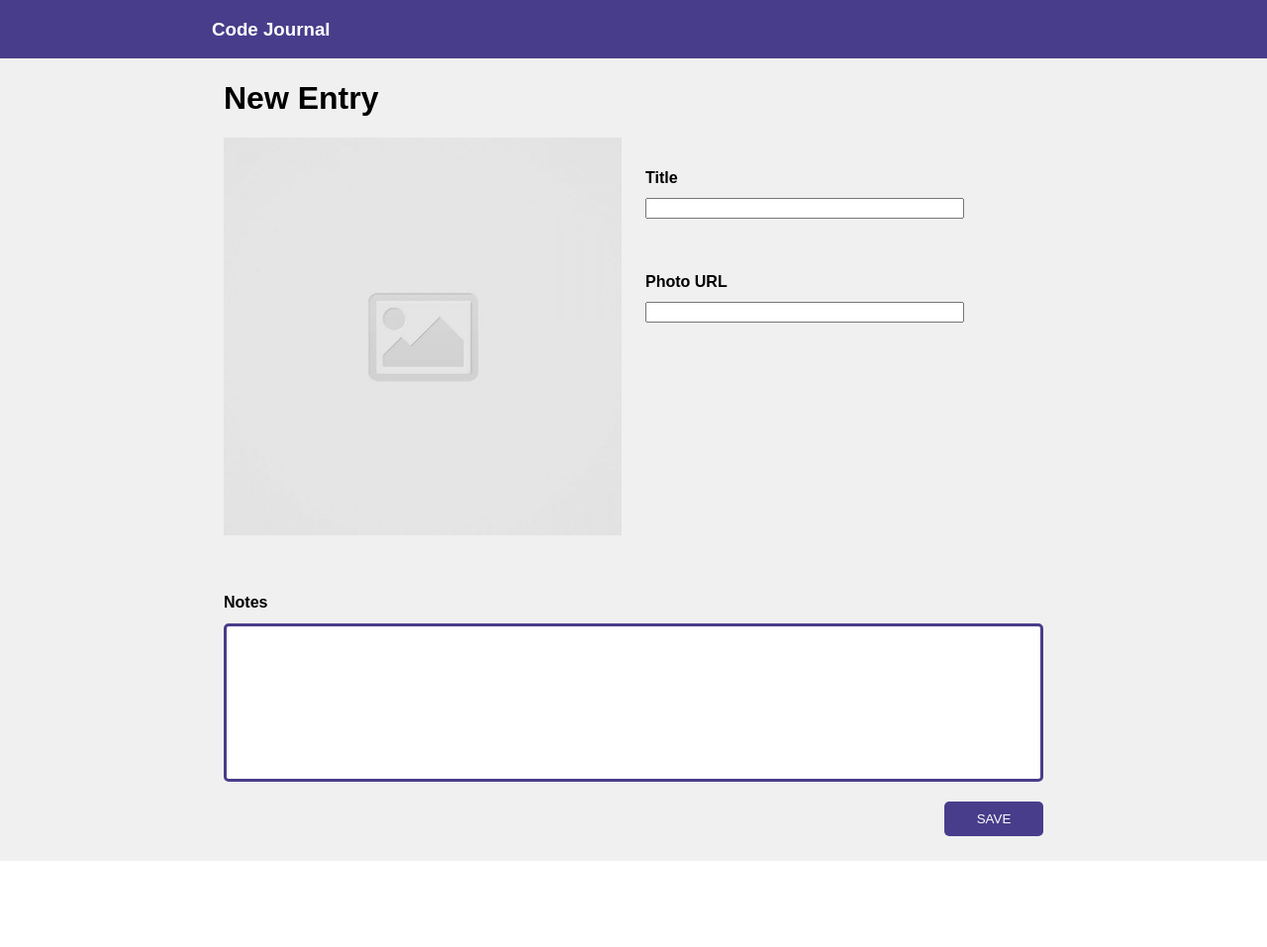
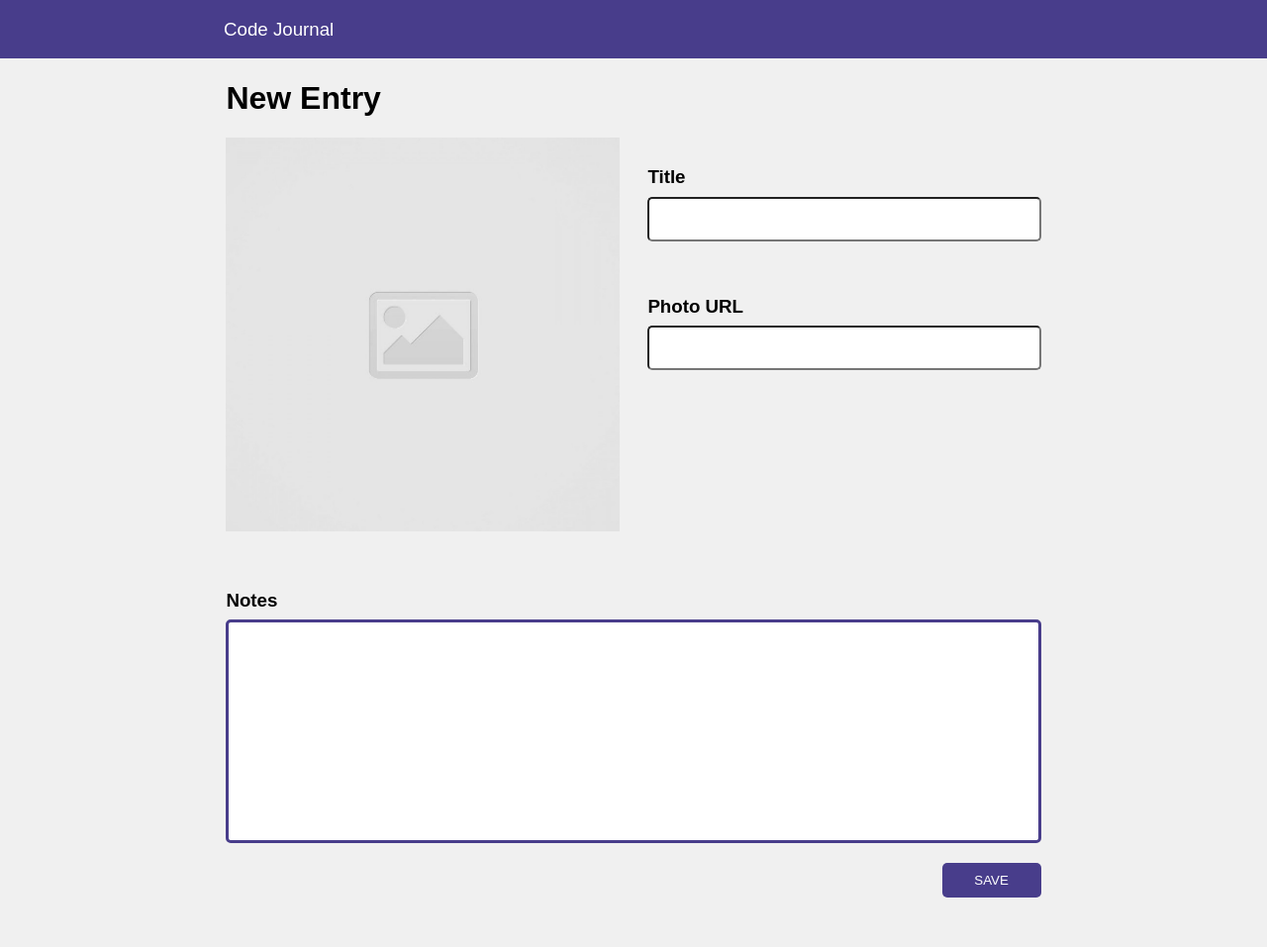
Before and after one commit to ryan-byrnes/code-journal, a website: page index.html in a window 1280 px wide. Shown: the whole page at 99% size. Before the commit the page ends 870 px from the top, so only its background shows below. Drawn offline with Linux system fonts and the light colour scheme.

Commit message:
Thickened input areas, made them longer to match correct length.  Adjusted font weights of code journal, title, photo url, and notes text.

```diff
--- a/css/layout.css
+++ b/css/layout.css
@@ -25,14 +25,10 @@
 
   .column-full,
   .column-half {
-    padding: 0 0.75rem;
+    padding: 0 0.9rem;
   }
 
   .column-half {
     width: 50%;
   }
 }
-
-img {
-  width: 100%;
-}
--- a/css/styles.css
+++ b/css/styles.css
@@ -1,5 +1,10 @@
 body {
   font-family: sans-serif;
+  height: 100vh;
+}
+
+img {
+  width: 100%;
 }
 
 button {
@@ -9,15 +14,15 @@ button {
   width: 100px;
   height: 35px;
   border-radius: 5px;
-  margin-bottom: 25px;
-}
-
-h4 {
-  transform: translateY(10px);
+  margin-bottom: 50px;
 }
 
 input {
-  width: 80%;
+  width: 100%;
+  height: 45px;
+  border-radius: 5px;
+  font-size: 18px;
+  padding-left: 10px;
 }
 
 textarea {
@@ -25,6 +30,16 @@ textarea {
   resize: none;
   border: 3px solid darkslateblue;
   border-radius: 5px;
+  padding: 10px 7px;
+  font-size: 18px;
+}
+
+main {
+  margin: 0;
+}
+
+header {
+  padding: 0 0.75rem;
 }
 
 .background-color-dark-slate-blue {
@@ -54,3 +69,11 @@ textarea {
 .background-color-gray {
   background-color: rgb(240, 240, 240);
 }
+
+.transform-translate-y {
+  transform: translateY(10px);
+}
+
+.font-weight-lighter {
+  font-weight: 300;
+}
--- a/index.html
+++ b/index.html
@@ -14,17 +14,17 @@
   <link rel="stylesheet" href="css/layout.css">
   <link rel="stylesheet" href="css/styles.css">
 </head>
-<body>
+<body class="background-color-gray">
     <div class="row background-color-dark-slate-blue">
       <div class="column-full">
         <div class="container">
           <header>
-            <h3 class="color-white">Code Journal</h3>
+            <h3 class="color-white font-weight-lighter">Code Journal</h3>
           </header>
         </div>
       </div>
     </div>
-      <main class="background-color-gray">
+      <main>
         <div class="container">
           <div class="row">
             <div class="column-full">
@@ -38,17 +38,17 @@
                   <img src="images/placeholder-image-square.jpg">
                 </div>
                 <div class="column-half">
-                  <label><h4>Title</h4>
+                  <label><h3 class="transform-translate-y">Title</h3>
                     <input required type="text" name="title">
                   </label>
-                  <label><h4 class="margin-top-45">Photo URL</h4>
+                  <label><h3 class="margin-top-45 transform-translate-y">Photo URL</h3>
                     <input required class="photo-url" type="url" name="photo-url">
                   </label>
                 </div>
               </div>
               <div class="row">
                 <div class="column-full">
-                  <label class="padding-bottom"><h4 class="margin-top-45">Notes</h4>
+                  <label class="padding-bottom"><h3 class="margin-top-45 transform-translate-y">Notes</h3>
                     <textarea required rows="10" class="display-block" name="notes"></textarea>
                   </label>
                 </div>
```
